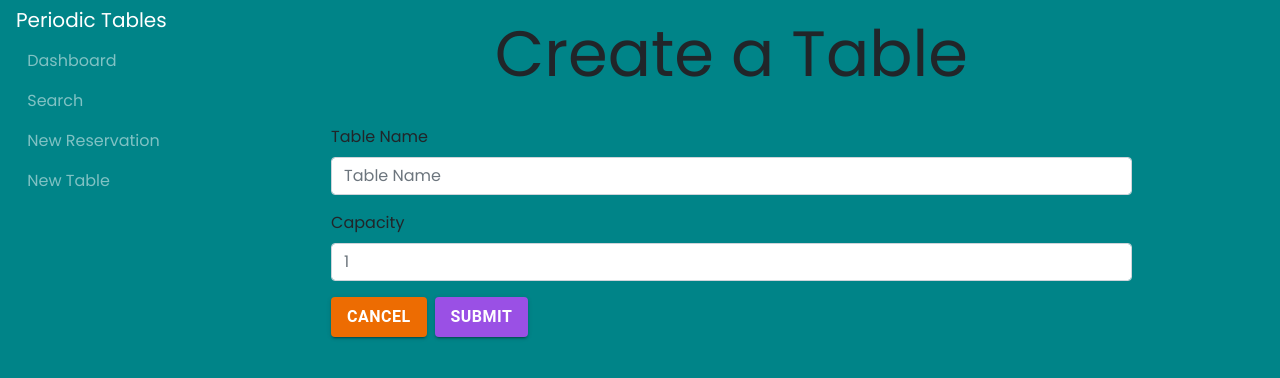
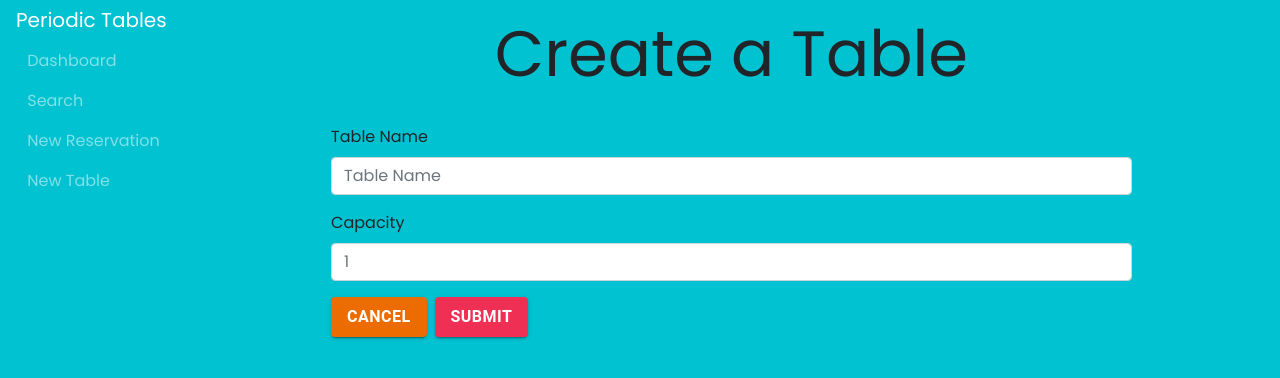
Before and after one commit to ajgoodenough/restaurant-reservation-capstone, a React (Create React App) app in the folder front-end/: page /tables/new in a window 1280 px wide. Shown: the top 378 px of the page. Built offline with nearby package versions, Linux system fonts and the light colour scheme; no server answers; a web font is replaced by a local one.

Commit message:
fun styling

```diff
--- a/front-end/package.json
+++ b/front-end/package.json
@@ -10,6 +10,9 @@
   },
   "private": true,
   "dependencies": {
+    "@emotion/react": "^11.7.1",
+    "@emotion/styled": "^11.6.0",
+    "@mui/material": "^5.3.1",
     "@testing-library/jest-dom": "^5.11.9",
     "@testing-library/react": "^11.2.3",
     "@testing-library/user-event": "^12.6.0",
--- a/front-end/src/App.css
+++ b/front-end/src/App.css
@@ -2,9 +2,7 @@ body {
   font-family: "Poppins", sans-serif;
   max-width: 1440px;
   margin: 0 auto;
-  /*background: url("./images/coffee-brighter.png");*/
-  background-color: #008488;
-  /* color: rgb(224, 224, 224); */
+  background-color: #00C2D1;
 }
 
 a:hover {
--- a/front-end/src/Reservations/Reservation.css
+++ b/front-end/src/Reservations/Reservation.css
@@ -7,7 +7,7 @@
 
 .reservation {
   font-size: clamp(0.95rem, 3vw, 1rem);
-  background-color: rgb(214, 148, 214);
+  background-color: #DD7373;
   margin: 1rem 1rem 3rem 1rem;
   padding: 1rem 1rem;
   border-radius: 10px;
@@ -15,7 +15,7 @@
 }
 
 .reservation-name {
-  color: #6c1079;
+  color: #011502;
 }
 
 .reservation-btns {
--- a/front-end/src/tables/Tables.css
+++ b/front-end/src/tables/Tables.css
@@ -6,7 +6,7 @@
 .table {
   flex: 30%;
   font-size: clamp(0.95rem, 3vw, 1rem);
-  background-color: rgb(214, 148, 214);
+  background-color: #DD7373;
   margin: 1rem 1rem 3rem 2rem;
   padding: 1rem 1rem;
   border-radius: 10px;
@@ -14,7 +14,7 @@
 }
 
 .table-name {
-  color: #6c1079;
+  color: #011502;
 }
 
 .create-header {
@@ -24,12 +24,12 @@
 }
 
 .submit-btn {
-  background-color: #9a50e5 !important;
+  background-color: #EF3054 !important;
   font-size: 1rem !important;
   font-weight: 600 !important;
 }
 .submit-btn:hover {
-  background-color: #c0509d !important;
+  background-color: #5C6B73 !important;
 }
 .cancel-btn {
   font-size: 1rem !important;
```
Also changed, not shown: 1 other file (tests, documents, lock files or other folders).
